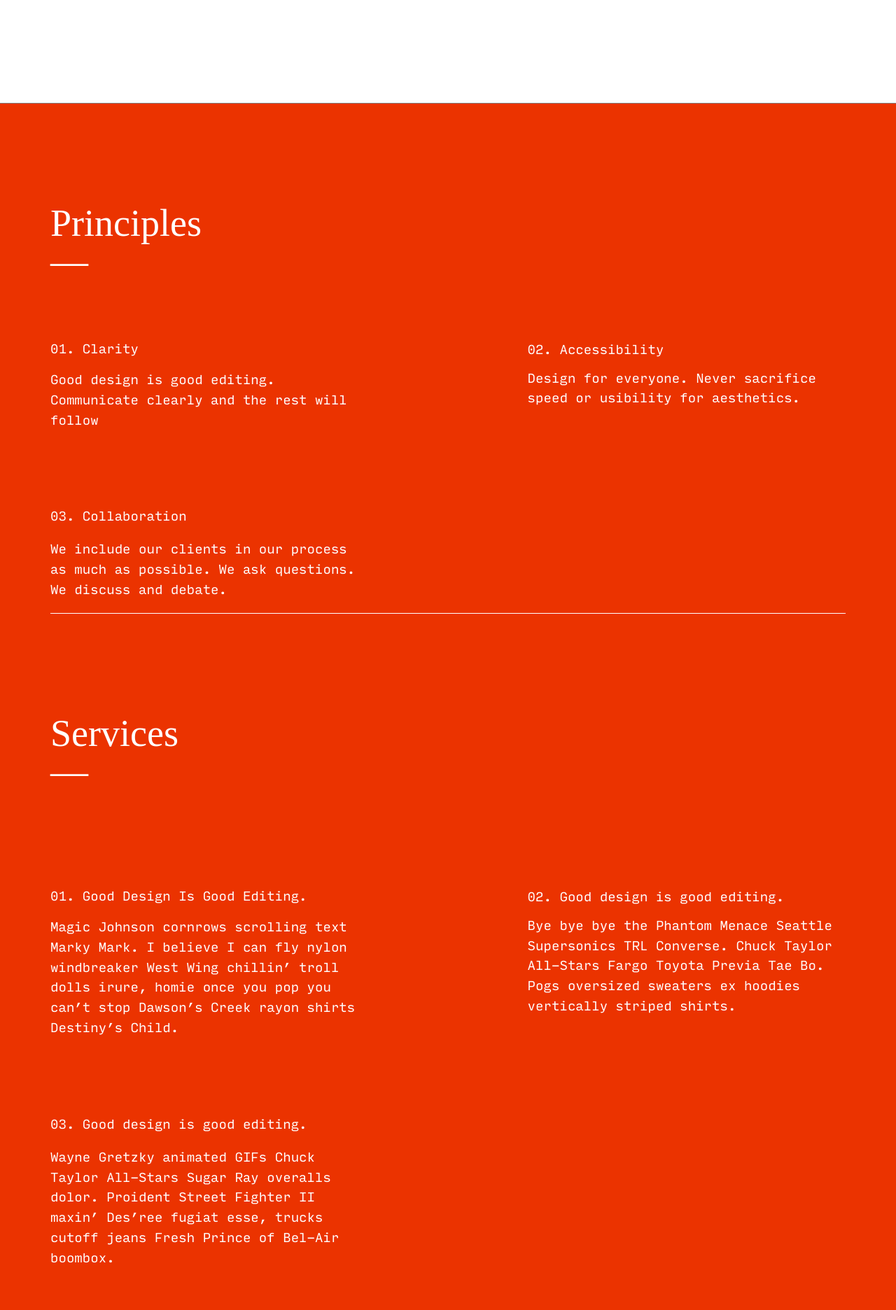
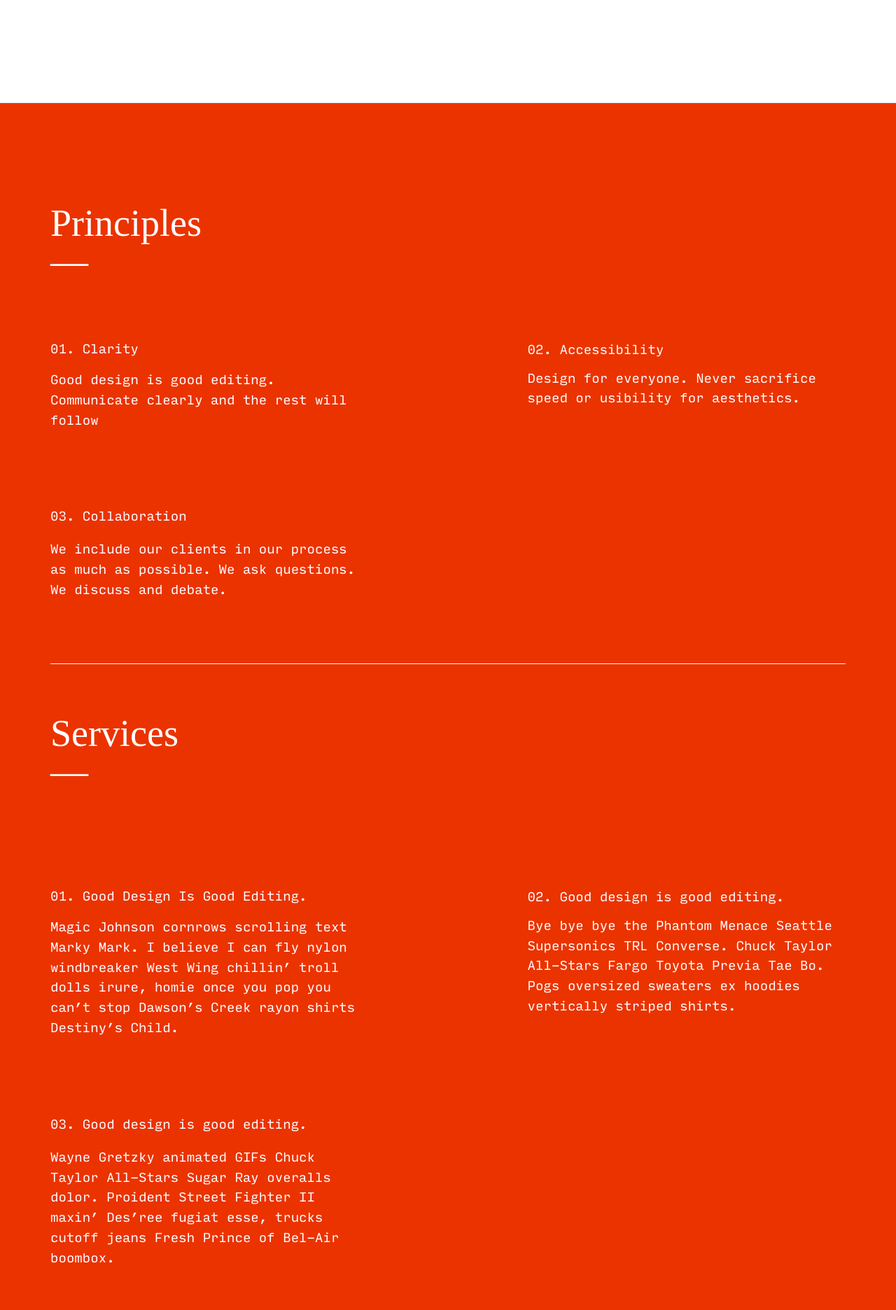
Before and after one commit to wearepatterns/wearepatterns.github.io, a Jekyll site: the page built from index.markdown, in a window 1280 px wide. Shown: the part 464-2336 px from the top of the page at 70% size. Built offline with Jekyll 4.4.1, drawn with Linux system fonts in a browser that asks for light colours.

Commit message:
Update new.html

```diff
--- a/_layouts/new.html
+++ b/_layouts/new.html
@@ -77,7 +77,7 @@
                     <p>We include our clients in our process as much as possible. We ask questions. We discuss and debate.</p>
                 </div>
             </div>
-            <h5 class="pt5 pt6-l pb0 pb4 mt0 f3 f2-ns f1-l normal lh-solid bt b--white">Services
+            <h5 class="pt4 pt5-l pb0 pb4 mt4 mt5-l f3 f2-ns f1-l normal lh-solid bt b--white">Services
             <br>&mdash;</h5>
             <div class="flex-ns flex-wrap-ns justify-between-ns input-mono fw3" style="max-width:80rem;">
                 <div class="mb5 w-40-ns">
```
